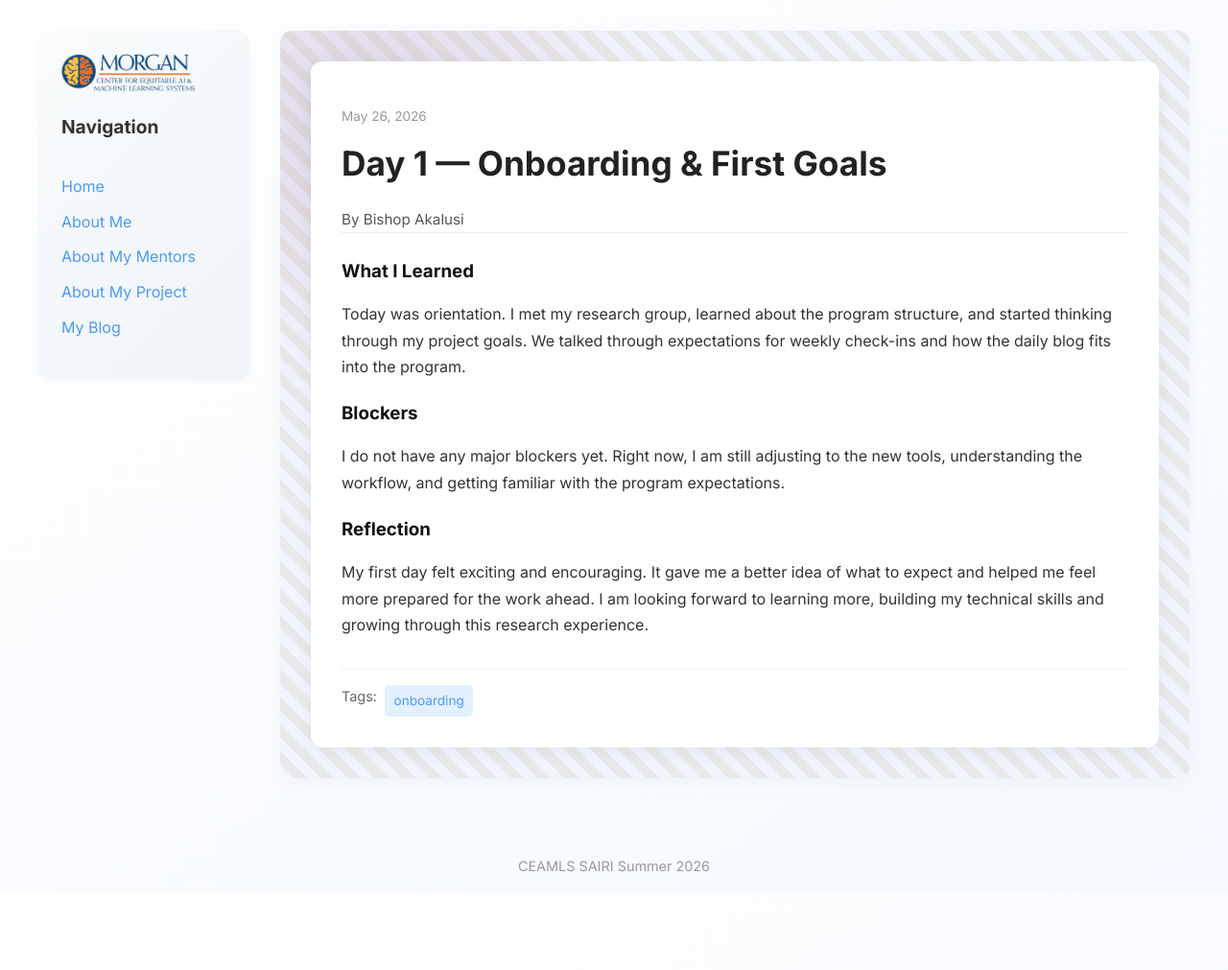
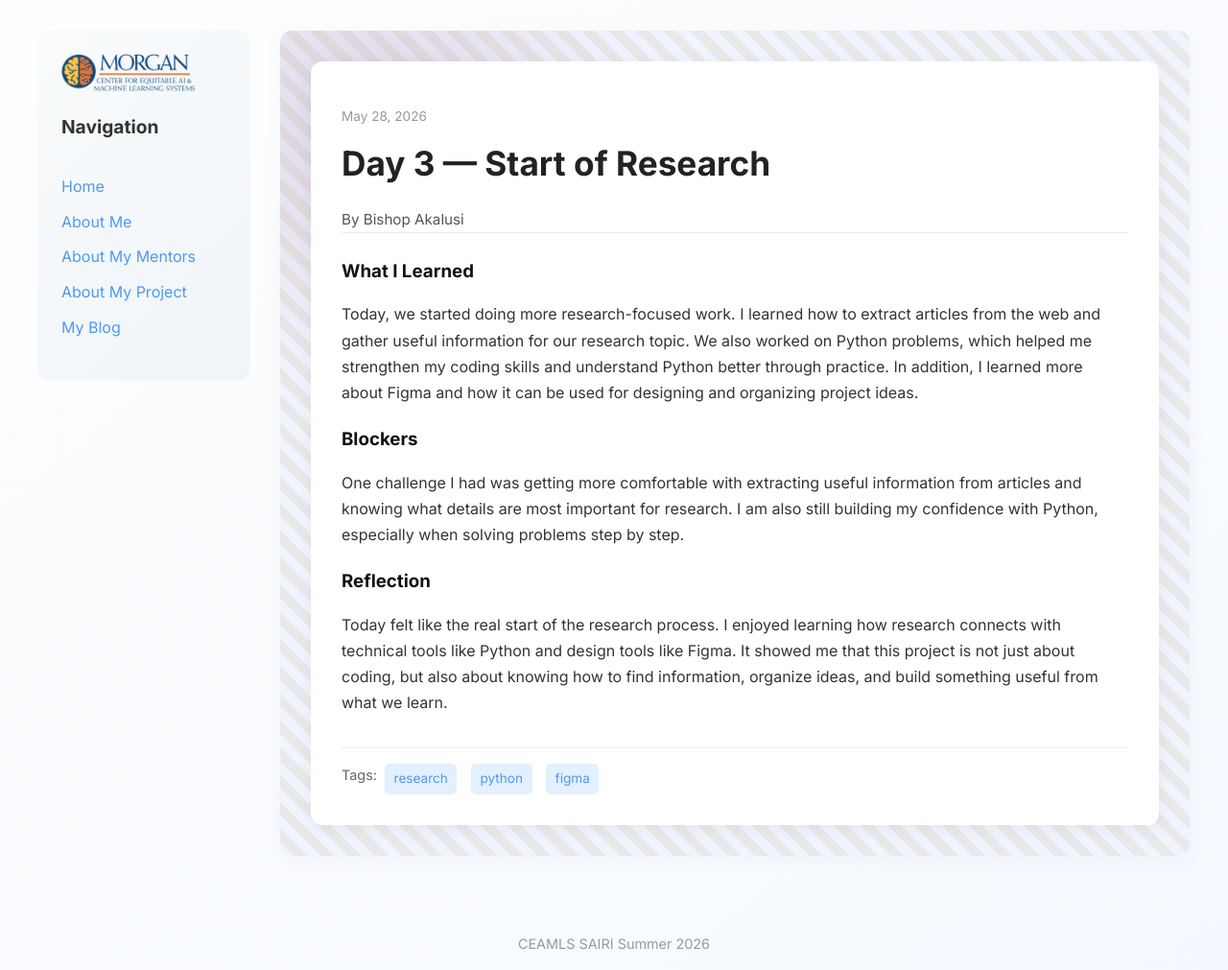
Before and after one commit to bisha1111/bisha1111ceamls26.github.io, a Jekyll site: the page built from _posts/2026-06-01-day-3.md, in a window 1280 px wide. Shown: the whole page at 96% size. Built offline with Jekyll 4.4.1, drawn with Linux system fonts in a browser that asks for light colours; before the commit the page ends 930 px from its top, so only the background shows below that.

Commit message:
Update 2026-06-01-day-3.md

```diff
--- a/_posts/2026-06-01-day-3.md
+++ b/_posts/2026-06-01-day-3.md
@@ -1,22 +1,27 @@
 ---
 layout: post
-title: "Day 1 — Onboarding & First Goals"
-date: 2026-05-26
-permalink: /day1.html
-tags: ["onboarding"]
+title: "Day 3 — Start of Research"
+date: 2026-05-28
+permalink: /day3.html
+tags: ["research", "python", "figma"]
 
 what_i_learned: |
-  Today was orientation. I met my research group, learned about the program structure,
-  and started thinking through my project goals. We talked through expectations for
-  weekly check-ins and how the daily blog fits into the program.
+  Today, we started doing more research-focused work. I learned how to extract
+  articles from the web and gather useful information for our research topic.
+  We also worked on Python problems, which helped me strengthen my coding skills
+  and understand Python better through practice. In addition, I learned more
+  about Figma and how it can be used for designing and organizing project ideas.
 
 blockers: |
-  I do not have any major blockers yet. Right now, I am still adjusting to the new
-  tools, understanding the workflow, and getting familiar with the program expectations.
+  One challenge I had was getting more comfortable with extracting useful
+  information from articles and knowing what details are most important for
+  research. I am also still building my confidence with Python, especially when
+  solving problems step by step.
 
 reflection: |
-  My first day felt exciting and encouraging. It gave me a better idea of what to
-  expect and helped me feel more prepared for the work ahead. I am looking forward to
-  learning more, building my technical skills and growing through this research
-  experience.
+  Today felt like the real start of the research process. I enjoyed learning how
+  research connects with technical tools like Python and design tools like Figma.
+  It showed me that this project is not just about coding, but also about knowing
+  how to find information, organize ideas, and build something useful from what
+  we learn.
 ---
```
